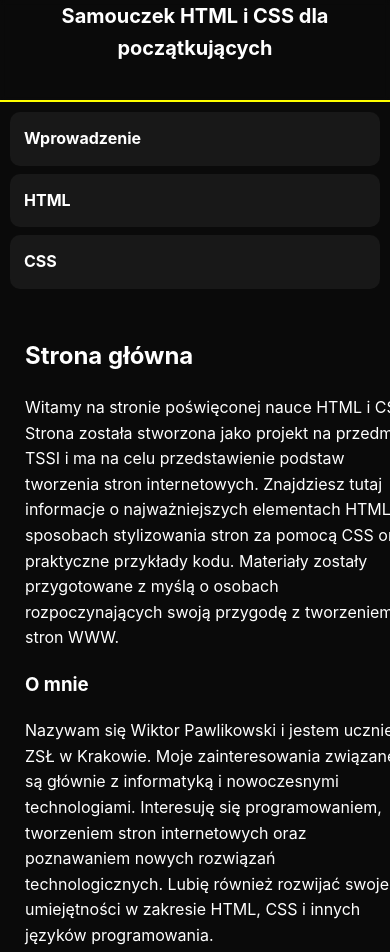
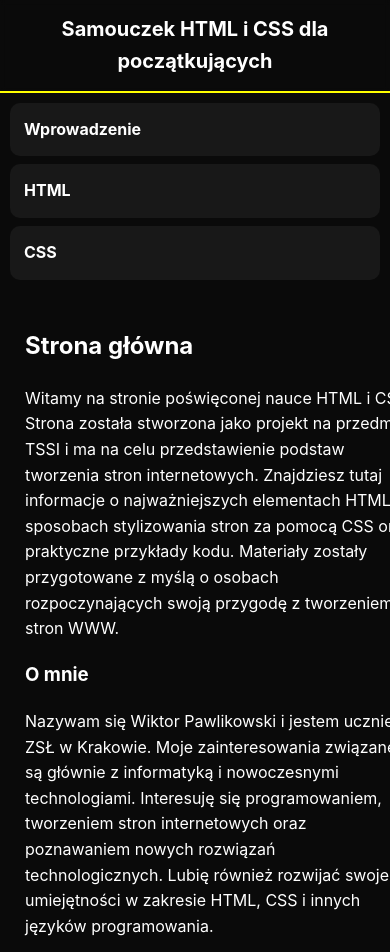
Before and after one commit to Wiktorpa/Samouczek-HTML, a plain HTML site: page index.html in a window 390 px wide. Shown: the top 952 px of the page. Drawn offline with Linux system fonts and the light colour scheme.

Commit message:
Update stylesheet.css

```diff
--- a/stylesheet.css
+++ b/stylesheet.css
@@ -207,7 +207,7 @@
     }
     header, h1{
         position: static;
-        height: 100px;
+        height: fit-content;
         font-size: 20px;
     }
     .prawolewo {
```
